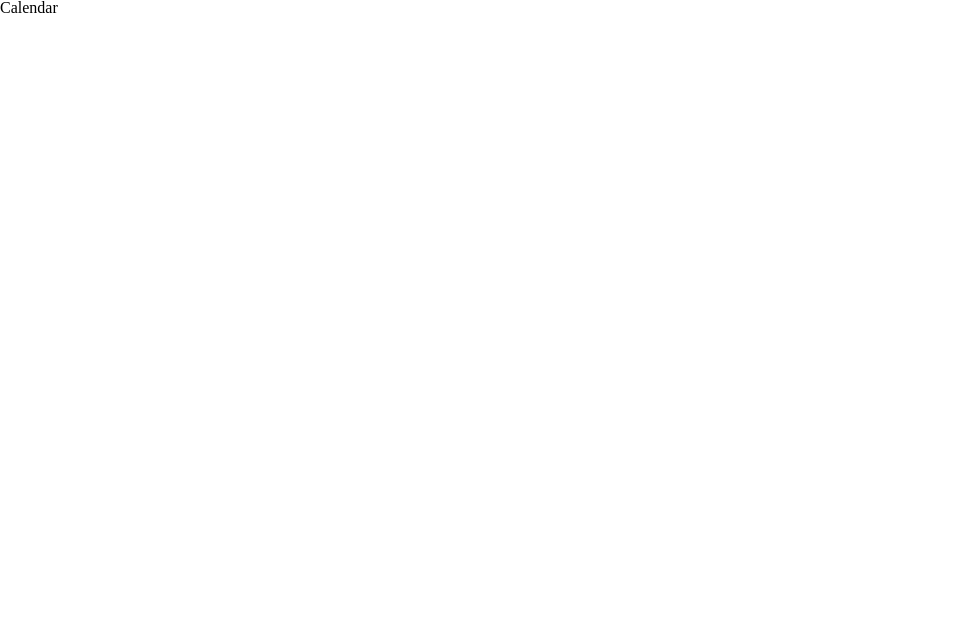
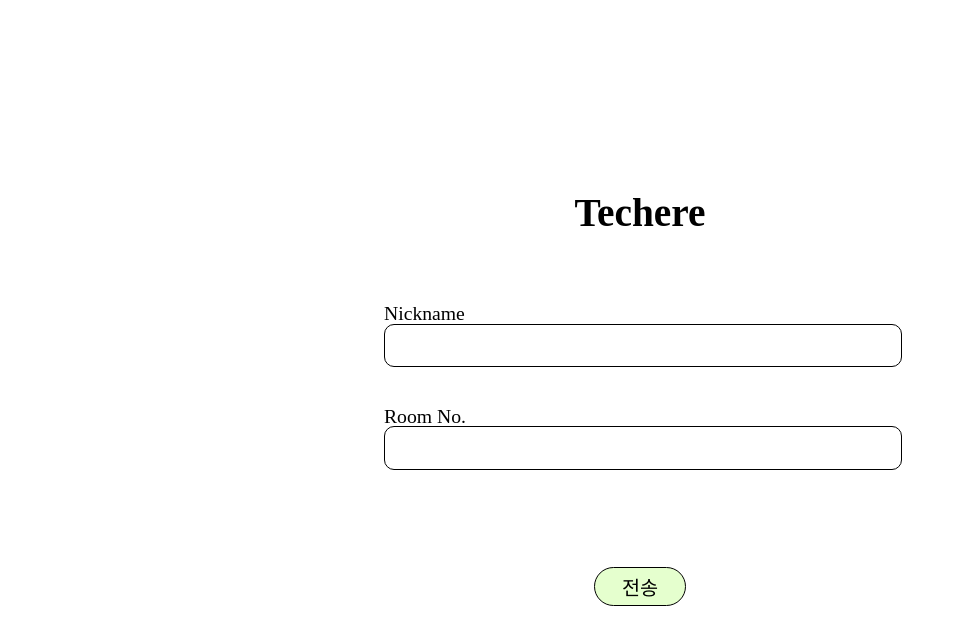
Before and after one commit to TecHERE/frontend-repo, a React (Vite) app: page / in a window 1280 px wide. Shown: the top 644 px of the page, without its empty margins (0-965 px from the left). Built offline with nearby package versions, Linux system fonts and the light colour scheme.

Commit message:
feat : update Enterpage component

```diff
--- a/src/App.tsx
+++ b/src/App.tsx
@@ -1,10 +1,10 @@
 import './reset.scss';
-import Calendar from '@/components/Calender';
+import Enter from '@/pages/Enter';
 
 export default function App() {
   return (
     <div>
-      <Calendar />
+      <Enter />
     </div>
   );
 }
--- a/src/pages/Enter/style.module.scss
+++ b/src/pages/Enter/style.module.scss
@@ -11,6 +11,7 @@
 .h1 {
   font-size: 3rem;
   font-weight: bold;
+  margin-bottom: 1rem;
 }
 
 .inputContainer {
@@ -25,22 +26,24 @@
 
 .inputBox {
   width: 100%;
+  height: 3rem;
   margin-bottom: 3rem;
-  border-radius: 5px;
-  font-size: 20px;
+  border-radius: 10px;
+  border: 1px solid black;
+  font-size: 1rem;
 }
 
 .labelStyle {
-  font-size: 20px;
+  font-size: 1.5rem;
 }
 
 .button {
-  width: 10rem;
-  height: 4rem;
+  width: 7rem;
+  height: 3rem;
   border: 1px solid black;
   border-radius: 20px;
   background-color: #e5ffce;
-  font-size: 2rem;
+  font-size: 1.5rem;
   cursor: pointer;
   outline: none;
   &:hover {
--- a/src/reset.scss
+++ b/src/reset.scss
@@ -2,7 +2,7 @@
   v2.0 | 20110126
   License: none (public domain)
 */
-
+@import './media.scss';
 html,
 body,
 div,
@@ -127,3 +127,14 @@ table {
   border-collapse: collapse;
   border-spacing: 0;
 }
+
+html {
+  font-size: 62.5%;
+
+  @include laptop {
+    font-size: 82%;
+  }
+  @include desktop {
+    font-size: 100%;
+  }
+}
```
